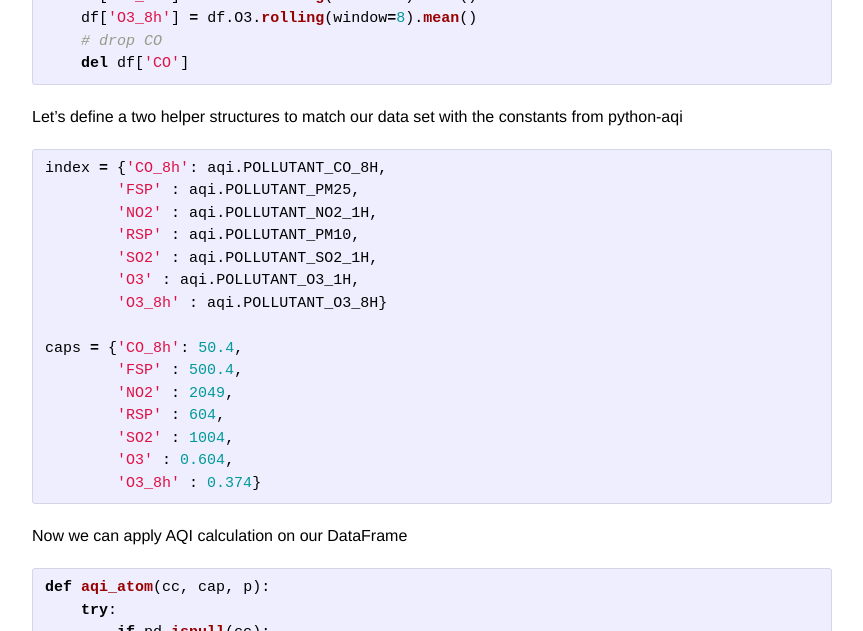
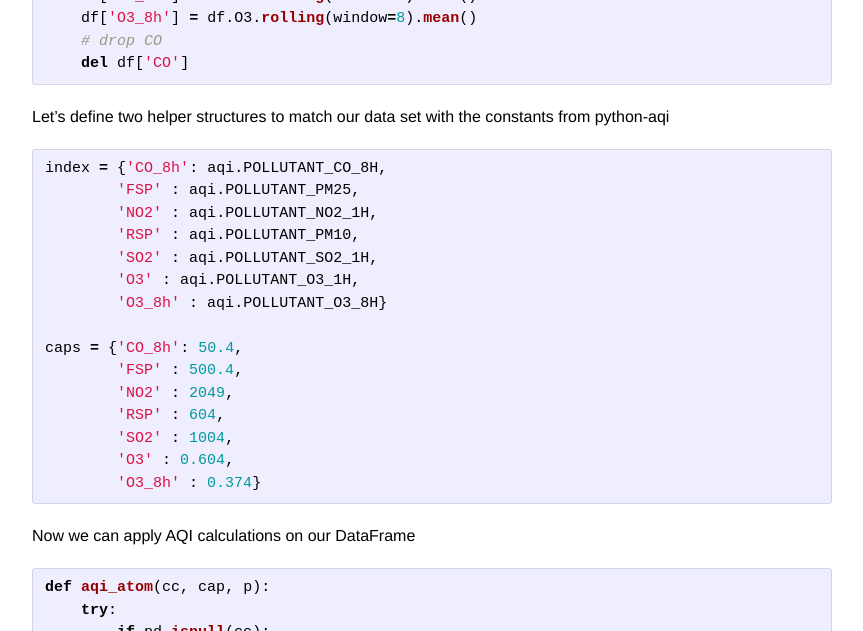
Before and after one commit to AnilDaoud/exp, a Jekyll site: the page built from _posts/2018-10-30-scraping-hk-pollution-2.markdown, in a window 1280 px wide and 1400 px high, scrolled down 1878 px. Shown: the part 152-783 px from the top of the window, without its empty margins (208-1071 px from the left). Built offline with Jekyll 4.4.1, drawn with Linux system fonts in a browser that asks for light colours; comment, search, counter and statistics services are not loaded; some of the changed text lies outside the part shown.

Commit message:
fix typos

````diff
--- a/_posts/2018-10-30-scraping-hk-pollution-2.markdown
+++ b/_posts/2018-10-30-scraping-hk-pollution-2.markdown
@@ -177,7 +177,7 @@ if not data_ready:
     del df['CO']
 ```
 
-Let's define a two helper structures to match our data set with the constants from python-aqi
+Let's define two helper structures to match our data set with the constants from python-aqi
 
 
 ```python
@@ -198,7 +198,7 @@ caps = {'CO_8h': 50.4,
         'O3_8h' : 0.374}
 ```
 
-Now we can apply AQI calculation on our DataFrame
+Now we can apply AQI calculations on our DataFrame
 
 
 ```python
````
Also changed, not shown: other parts of _posts/2018-10-30-scraping-hk-pollution-2.markdown (+1 -1 lines), _posts/2018-11-04-hk-pollution-deep-dive.markdown (+10 -10 lines).
